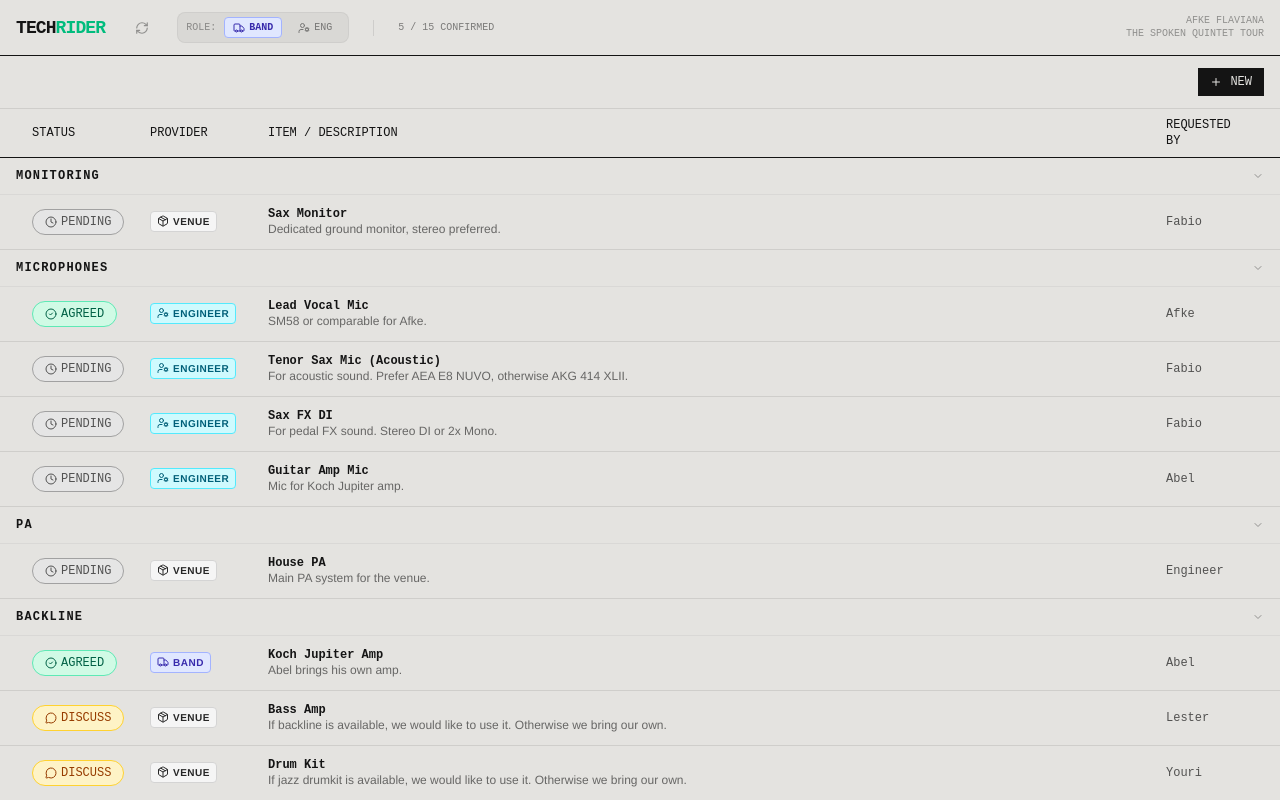
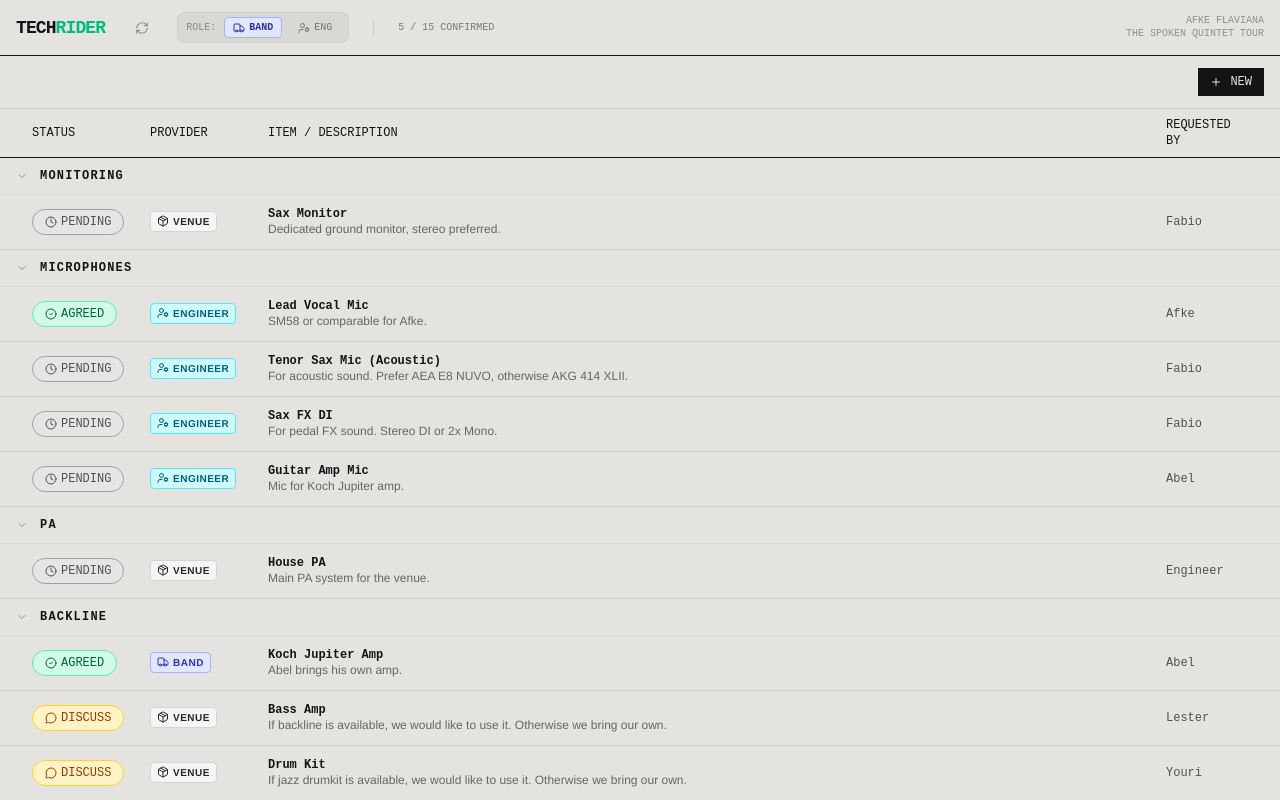
Before and after one commit to rikdewit/Miked-Briefing-System, a React (Vite) app: page / in a window 1280 px wide. Built offline with nearby package versions, Linux system fonts and the light colour scheme.

Commit message:
move category chevron

```diff
--- a/src/components/BriefList.tsx
+++ b/src/components/BriefList.tsx
@@ -69,10 +69,13 @@ export const BriefList: React.FC<BriefListProps> = ({ items, selectedItem, onSel
             <div key={cat} className="bg-[#E4E3E0]">
               {/* Category Header */}
               <div
-                className="px-4 py-2.5 border-b border-[#141414]/5 flex items-center justify-between cursor-pointer hover:bg-neutral-300 transition-colors select-none"
+                className="px-4 py-2.5 border-b border-[#141414]/5 flex items-center gap-3 cursor-pointer hover:bg-neutral-300 transition-colors select-none"
                 onClick={() => toggleCategory(cat)}
               >
-                <div className="flex items-center gap-3">
+                {isCollapsed
+                  ? <ChevronRight className="w-3 h-3 opacity-40 shrink-0" />
+                  : <ChevronDown className="w-3 h-3 opacity-40 shrink-0" />
+                }
                 <span className="text-xs font-mono uppercase font-bold tracking-widest">
                   {cat}
                 </span>
@@ -83,11 +86,6 @@ export const BriefList: React.FC<BriefListProps> = ({ items, selectedItem, onSel
                     ))}
                   </div>
                 )}
-                </div>
-                {isCollapsed
-                  ? <ChevronRight className="w-3 h-3 opacity-40" />
-                  : <ChevronDown className="w-3 h-3 opacity-40" />
-                }
               </div>
 
               {/* Category Items */}
```
Lines whose indentation alone changed are shown as unchanged.
